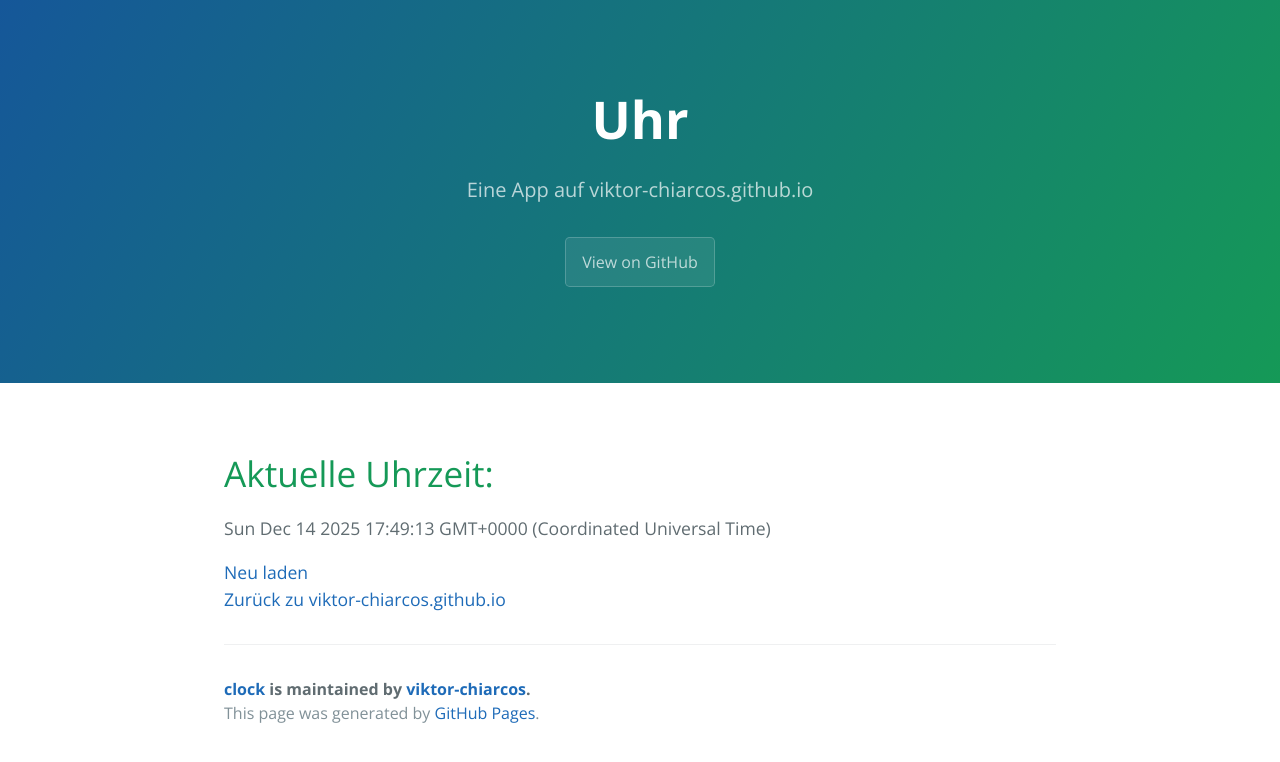
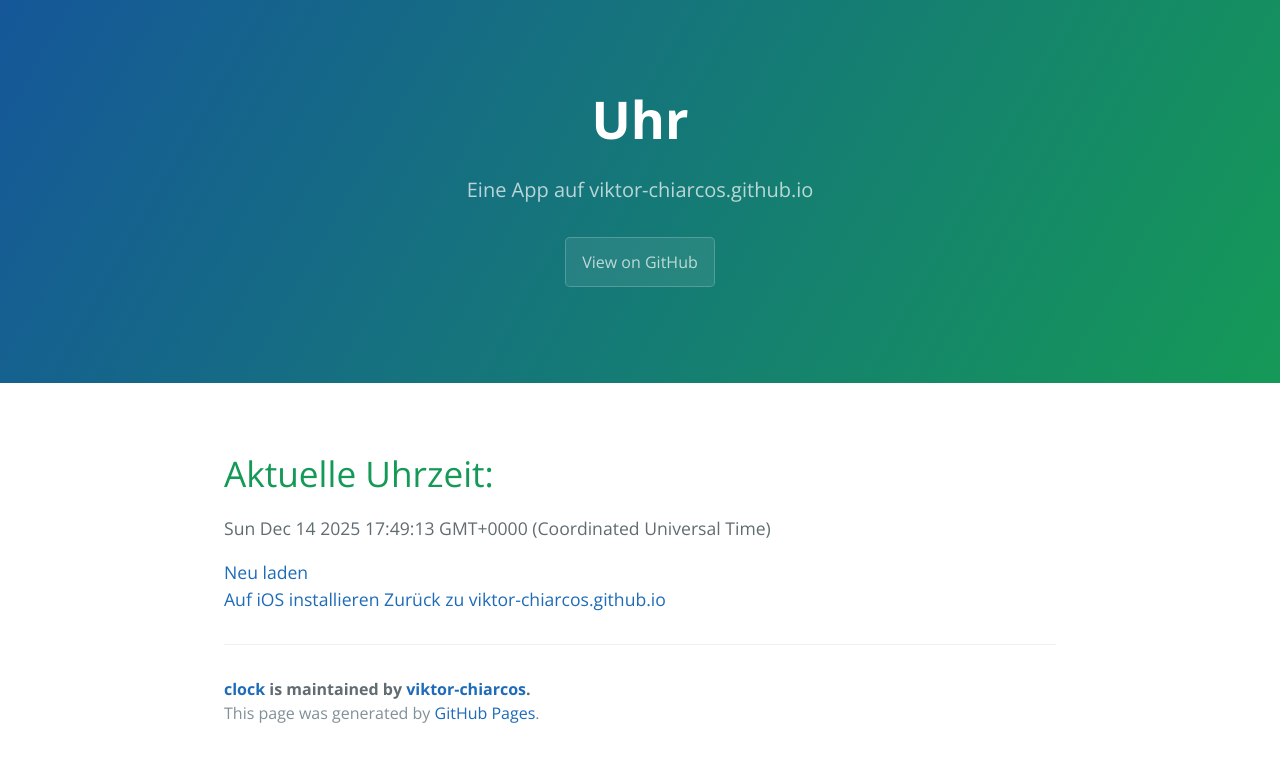
Before and after one commit to viktor-chiarcos/clock, a Jekyll site: the page built from index.md, in a window 1280 px wide. Shown: the top 762 px of the page. Built offline with Jekyll 4.4.1, drawn with Linux system fonts in a browser that asks for light colours.

Commit message:
Add iOS installation link to index.md

```diff
--- a/index.md
+++ b/index.md
@@ -21,4 +21,5 @@ permalink: /
 <time aria-current="date" id="zeit"></time>
 <a href="">Neu laden</a>
 <br>
+<a href="/clock/apple/instruction">Auf iOS installieren</a>
 <a href="/">Zurück zu viktor-chiarcos.github.io</a>
```
